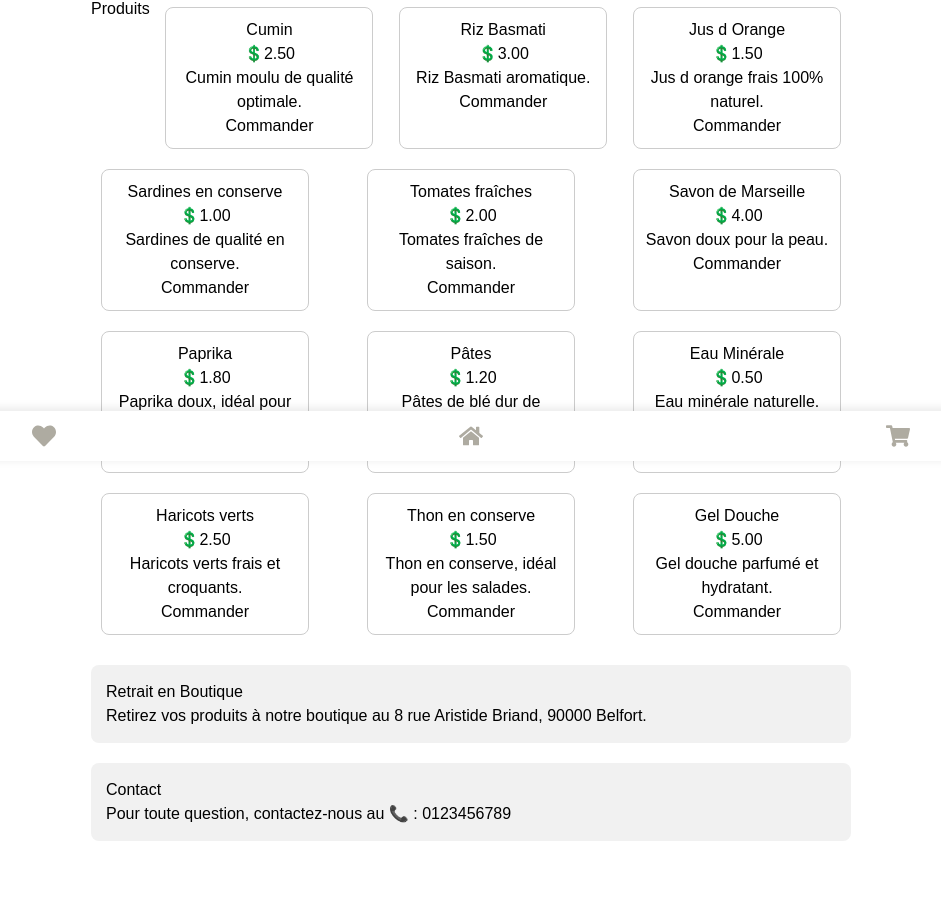
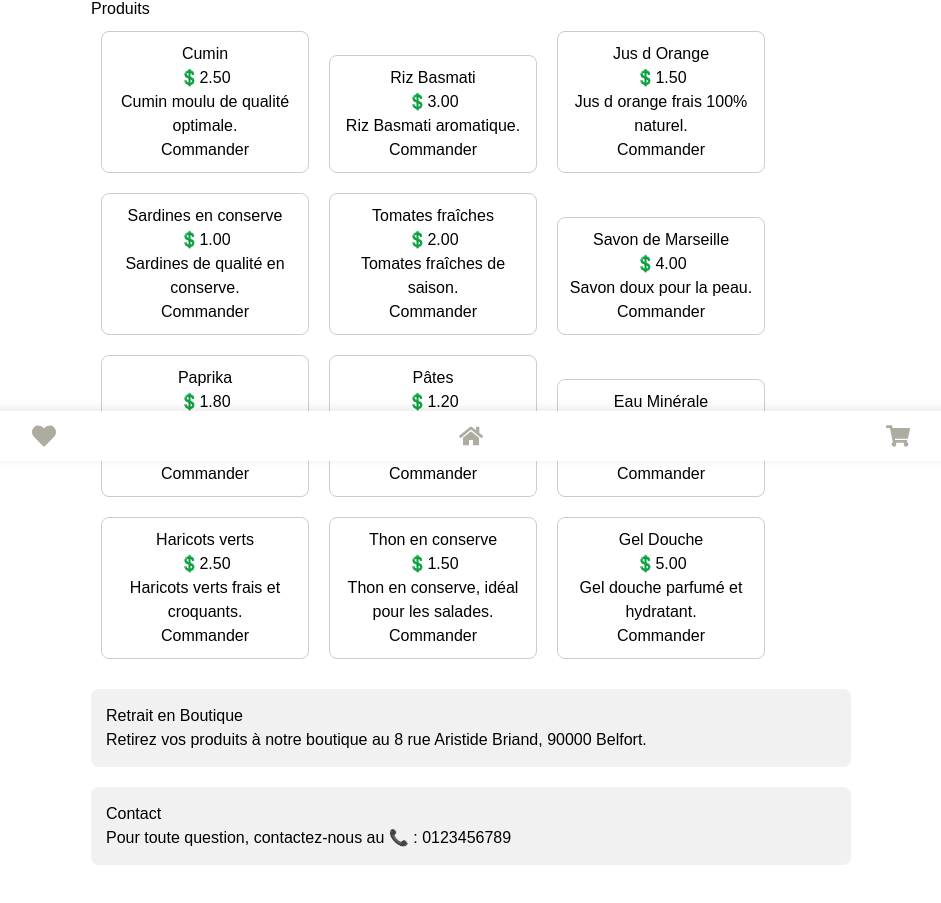
Before and after one commit to Joel-Philippe/mon-ecommerce, a Next.js app: page /demo-ladoyenne in a window 1280 px wide. Shown: the part 339-1242 px from the top of the page, without its empty margins (169-1110 px from the left). Before the commit the page ends 1220 px from the top, so only its background shows below. Built offline with nearby package versions, Linux system fonts and the light colour scheme; no server answers; the database is empty; a web font is replaced by a local one.

Commit message:
Revert "Fix production homepage error and La Doyenne styles"
This reverts commit e592f4261b905eb945572fe0ebbc75a83dd8342f.

```diff
--- a/app/demo-ladoyenne/demo-ladoyenne.css
+++ b/app/demo-ladoyenne/demo-ladoyenne.css
@@ -1,22 +1,22 @@
-.ladoyenne-demo-container {
+.demo-container {
   font-family: Arial, sans-serif;
   padding: 20px;
   max-width: 800px;
   margin: auto;
 }
 
-.ladoyenne-hero {
+.hero {
   background-color: #4CAF50;
   color: white;
   padding: 30px;
   text-align: center;
 }
 
-.ladoyenne-categories {
+.categories {
   margin: 20px 0;
 }
 
-.ladoyenne-product-card {
+.product-card {
   border: 1px solid #ccc;
   border-radius: 8px;
   padding: 10px;
@@ -24,22 +24,11 @@
   display: inline-block;
   width: calc(30% - 20px);
   text-align: center;
-  transition: transform 0.2s;
 }
 
-.ladoyenne-product-card:hover {
-  transform: scale(1.05);
-}
-
-.ladoyenne-pickup-info, .ladoyenne-contact-info {
+.pickup-info, .contact-info {
   margin: 20px 0;
   background-color: #f1f1f1;
   padding: 15px;
   border-radius: 8px;
 }
-
-.ladoyenne-products {
-  display: flex;
-  flex-wrap: wrap;
-  justify-content: space-between;
-}
--- a/app/demo-ladoyenne/page.tsx
+++ b/app/demo-ladoyenne/page.tsx
@@ -6,12 +6,13 @@ import products from './products.js';
 
 const DemoLadoyenne = () => {
   return (
-    <div className="ladoyenne-demo-container">
-      <section className="ladoyenne-hero">
+    <div className="demo-container">
+      <section className="hero">
         <h1>La Doyenne</h1>
         <p>Épicerie africaine et alimentation générale à Belfort.</p>
       </section>
-      <section className="ladoyenne-categories">
+
+      <section className="categories">
         <h2>Catégories</h2>
         <ul>
           <li>Épices</li>
@@ -22,10 +23,11 @@ const DemoLadoyenne = () => {
           <li>Hygiène</li>
         </ul>
       </section>
-      <section className="ladoyenne-products">
+
+      <section className="products">
         <h2>Produits</h2>
         {products.map((product, index) => (
-          <div key={index} className="ladoyenne-product-card">
+          <div key={index} className="product-card">
             <h4>{product.name}</h4>
             <p>💲{product.price.toFixed(2)}</p>
             <p>{product.description}</p>
@@ -33,14 +35,17 @@ const DemoLadoyenne = () => {
           </div>
         ))}
       </section>
-      <section className="ladoyenne-pickup-info">
+
+      <section className="pickup-info">
         <h2>Retrait en Boutique</h2>
         <p>Retirez vos produits à notre boutique au 8 rue Aristide Briand, 90000 Belfort.</p>
       </section>
-      <section className="ladoyenne-contact-info">
+
+      <section className="contact-info">
         <h2>Contact</h2>
         <p>Pour toute question, contactez-nous au 📞 : 0123456789</p>
       </section>
+
     </div>
   );
 };
```
